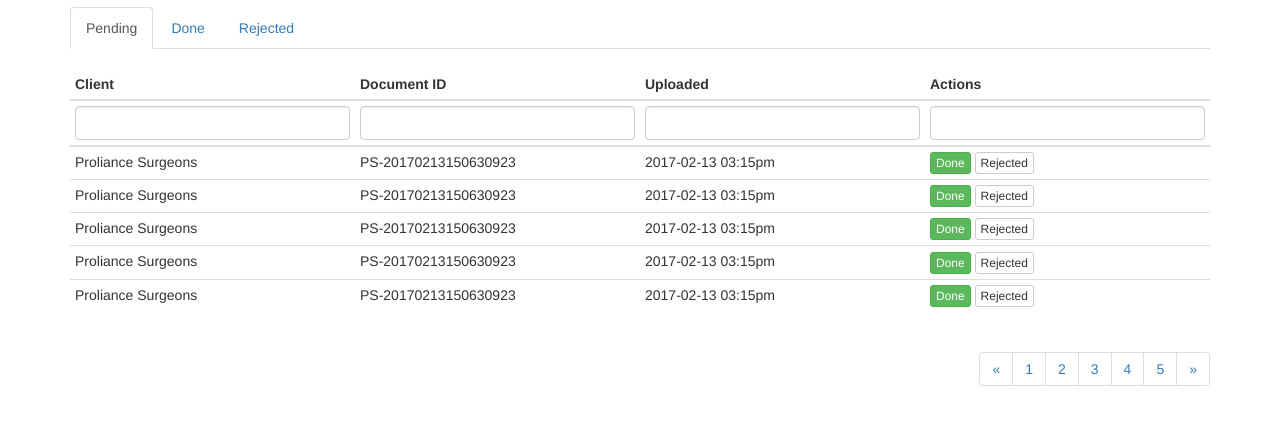
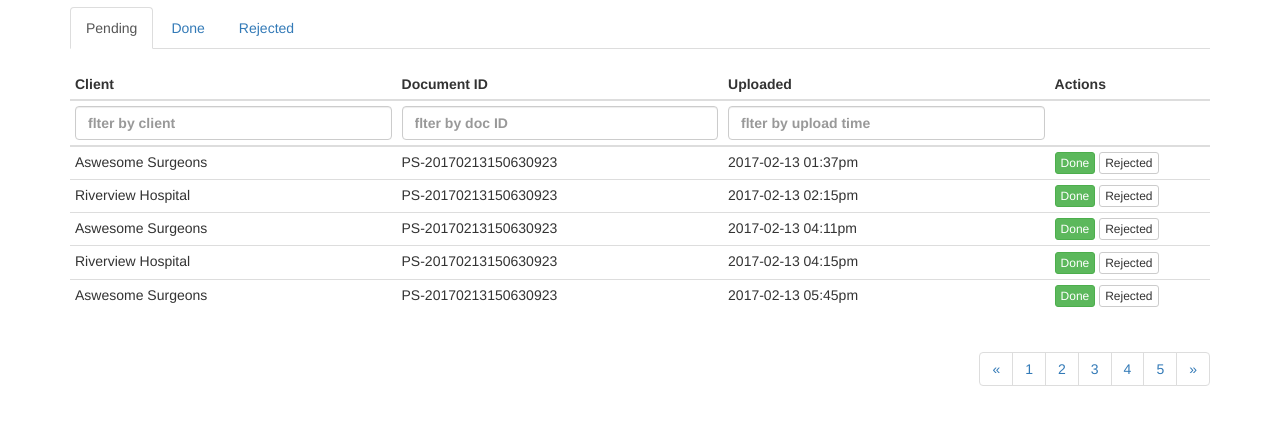
Before and after one commit to semeon/rh-ui-mockups, a plain HTML site: page paper-pro-human-queue/index.html in a window 1280 px wide. Shown: the part 63-488 px from the top of the page. Drawn offline with Linux system fonts and the light colour scheme.

Commit message:
tiny changes

```diff
--- a/paper-pro-human-queue/index.html
+++ b/paper-pro-human-queue/index.html
@@ -34,16 +34,15 @@
 
 					<tr>
 						<th>
-							<input type="text" class="form-control">
+							<input type="text" class="form-control" placeholder="flter by client">
 						</th>
 						<th>
-							<input type="text" class="form-control">
+							<input type="text" class="form-control" placeholder="flter by doc ID">
 						</th>
 						<th>
-							<input type="text" class="form-control">
+							<input type="text" class="form-control" placeholder="flter by upload time">
 						</th>
 						<th>
-							<input type="text" class="form-control">
 						</th>
 					</tr>
 
@@ -51,9 +50,9 @@
 
 				<tbody>
 					<tr>
-						<td>Proliance Surgeons</td>
+						<td>Aswesome Surgeons</td>
 						<td>PS-20170213150630923</td>
-						<td>2017-02-13 03:15pm</td>
+						<td>2017-02-13 01:37pm</td>
 						<td>
 							<button type="button" class="btn btn-success btn-xs">Done</button>
 							<button type="button" class="btn btn-default btn-xs">Rejected</button>
@@ -61,9 +60,9 @@
 					</tr>
 
 					<tr>
-						<td>Proliance Surgeons</td>
+						<td>Riverview Hospital</td>
 						<td>PS-20170213150630923</td>
-						<td>2017-02-13 03:15pm</td>
+						<td>2017-02-13 02:15pm</td>
 						<td>
 							<button type="button" class="btn btn-success btn-xs">Done</button>
 							<button type="button" class="btn btn-default btn-xs">Rejected</button>
@@ -72,9 +71,9 @@
 
 
 					<tr>
-						<td>Proliance Surgeons</td>
+						<td>Aswesome Surgeons</td>
 						<td>PS-20170213150630923</td>
-						<td>2017-02-13 03:15pm</td>
+						<td>2017-02-13 04:11pm</td>
 						<td>
 							<button type="button" class="btn btn-success btn-xs">Done</button>
 							<button type="button" class="btn btn-default btn-xs">Rejected</button>
@@ -83,9 +82,9 @@
 
 
 					<tr>
-						<td>Proliance Surgeons</td>
+						<td>Riverview Hospital</td>
 						<td>PS-20170213150630923</td>
-						<td>2017-02-13 03:15pm</td>
+						<td>2017-02-13 04:15pm</td>
 						<td>
 							<button type="button" class="btn btn-success btn-xs">Done</button>
 							<button type="button" class="btn btn-default btn-xs">Rejected</button>
@@ -94,9 +93,9 @@
 
 
 					<tr>
-						<td>Proliance Surgeons</td>
+						<td>Aswesome Surgeons</td>
 						<td>PS-20170213150630923</td>
-						<td>2017-02-13 03:15pm</td>
+						<td>2017-02-13 05:45pm</td>
 						<td>
 							<button type="button" class="btn btn-success btn-xs">Done</button>
 							<button type="button" class="btn btn-default btn-xs">Rejected</button>
```
